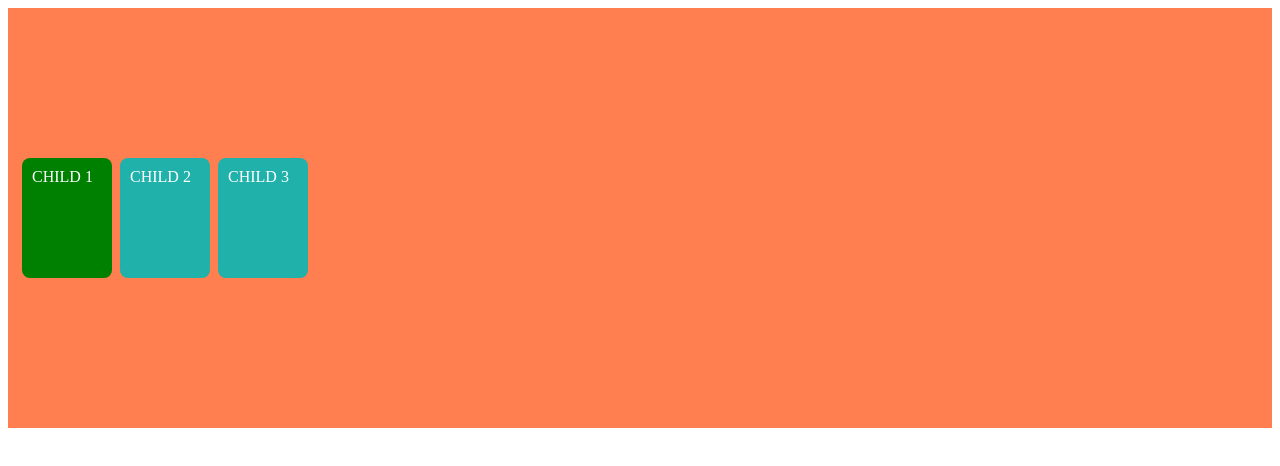
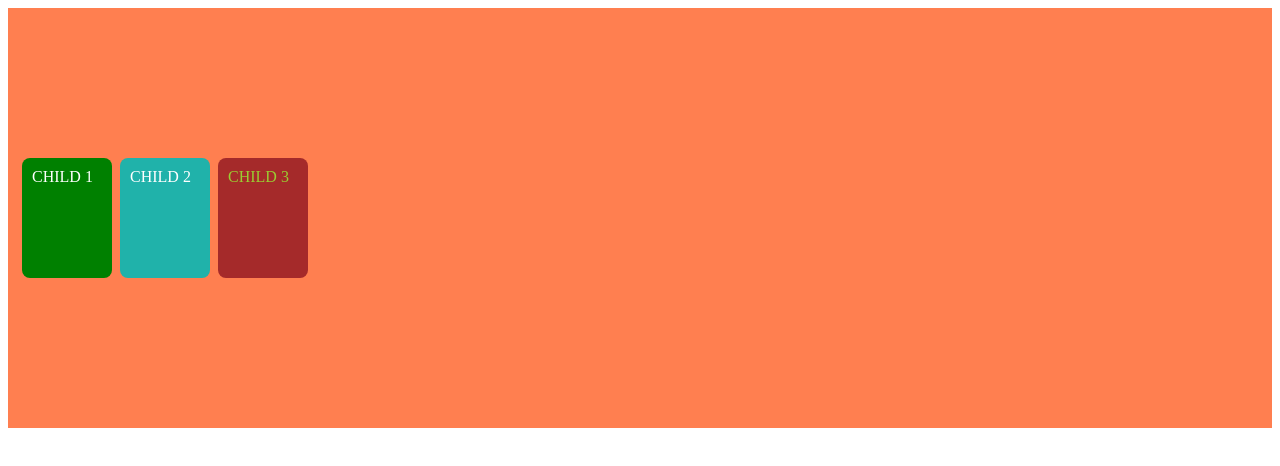
Before and after one commit to roddev-v/telacad-web-demo, a plain HTML site: page index.html in a window 1280 px wide. Drawn offline with Linux system fonts and the light colour scheme.

Commit message:
child3 class added

```diff
--- a/index.html
+++ b/index.html
@@ -11,7 +11,7 @@
     <div class="container">
       <div class="base-class child1">CHILD 1</div>
       <div class="base-class child2">CHILD 2</div>
-      <div class="base-class child2">CHILD 3</div>
+      <div class="base-class child3">CHILD 3</div>
     </div>
   </body>
 </html>
--- a/style.css
+++ b/style.css
@@ -25,3 +25,8 @@
   background-color: lightseagreen;
   color: white;
 }
+
+.child3 {
+  background-color: brown;
+  color: yellowgreen;
+}
```
